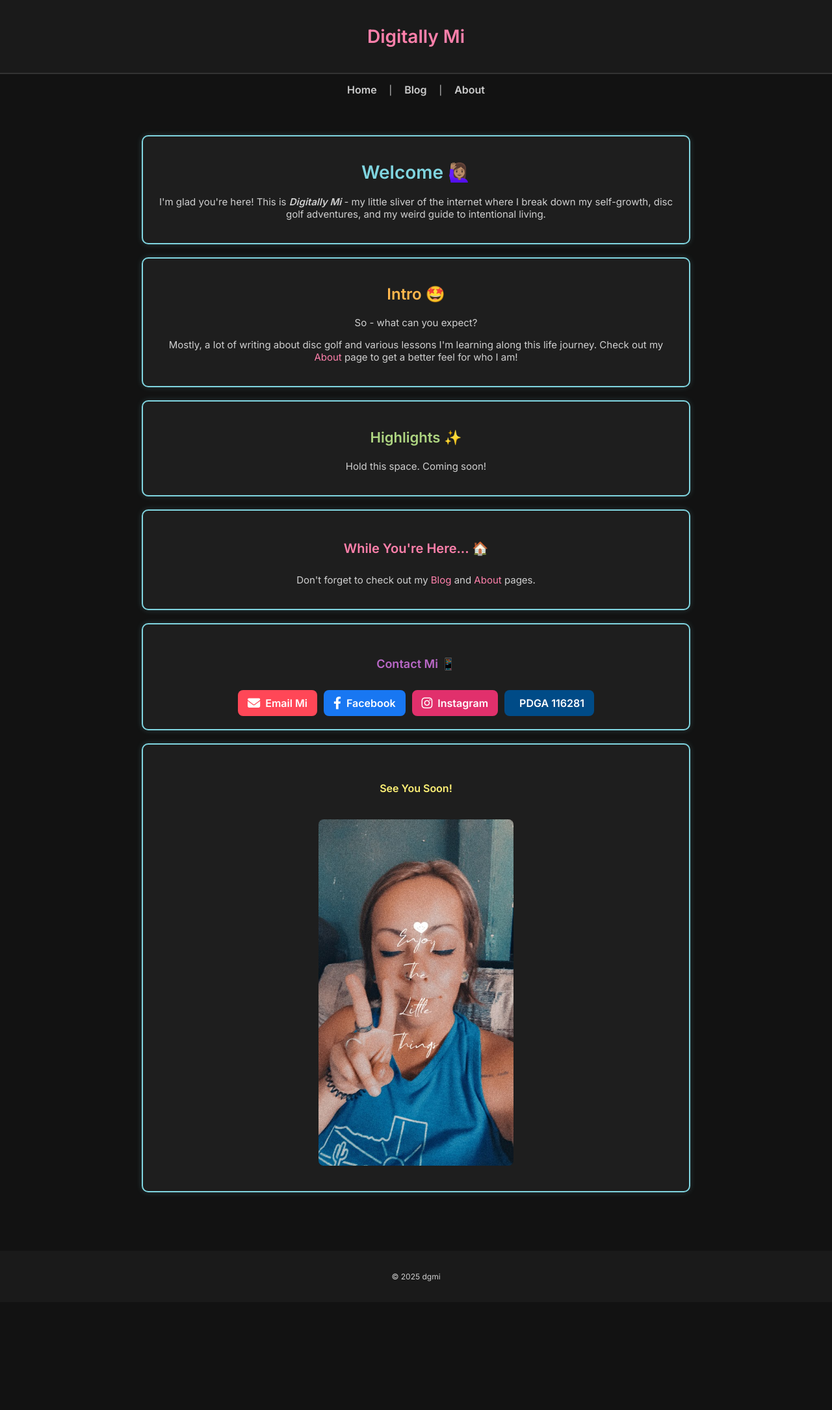
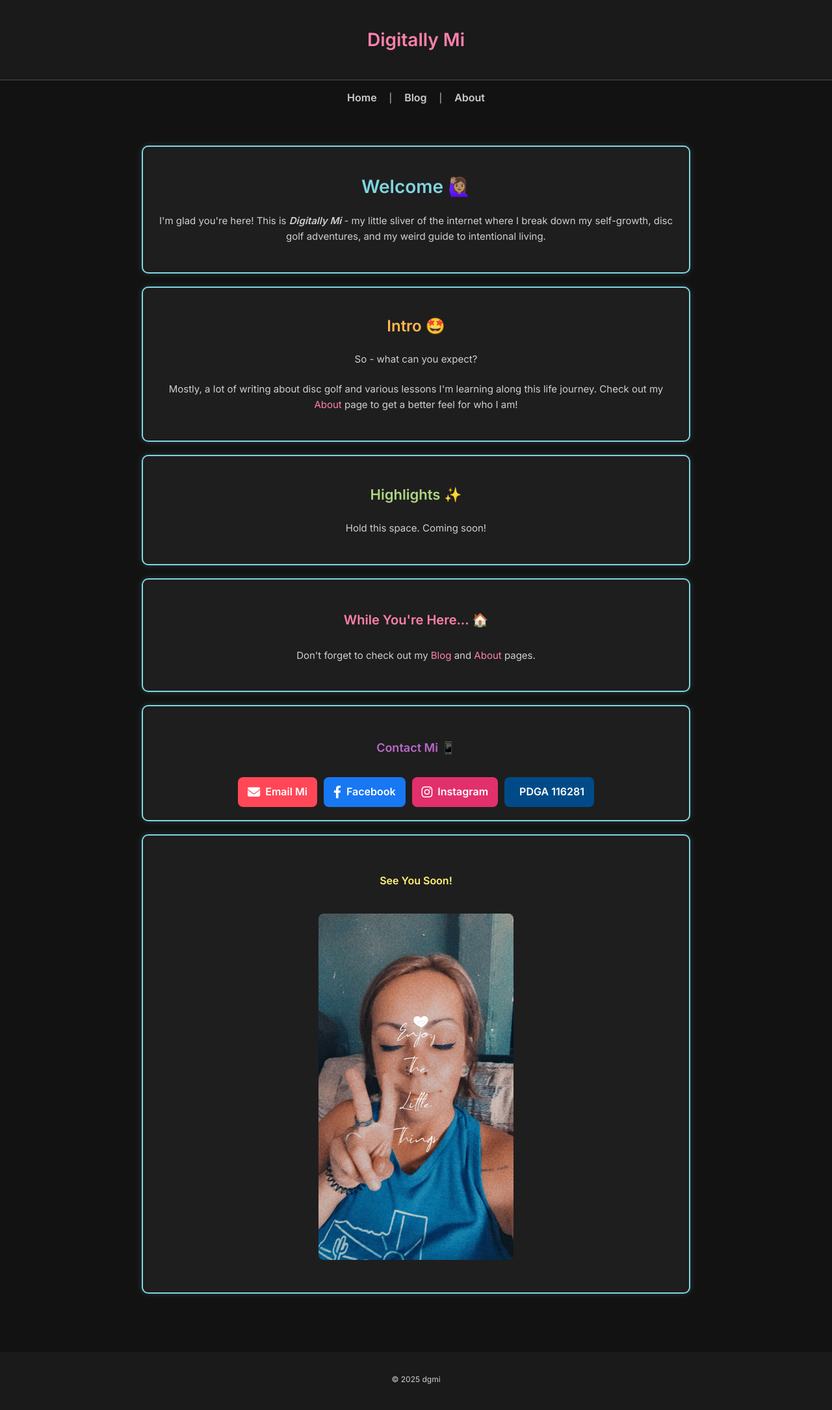
Before and after one commit to meeeyuh/meeeyuh.github.io, a Jekyll site: the page built from index.md, in a window 1280 px wide. Shown: the whole page at 65% size. Built offline with Jekyll 4.4.1, drawn with Linux system fonts in a browser that asks for light colours; our own code applies the rules of GitHub Pages for plain Markdown files; before the commit the page ends 2004 px from its top, so only the background shows below that.

Commit message:
CSS tweakage

```diff
--- a/assets/css/style.css
+++ b/assets/css/style.css
@@ -227,3 +227,13 @@ details summary::marker {
     margin-top: 5px;
     text-align: center;
 }
+
+/* Increase the line spacing for readability */
+body, p, li {
+    line-height: 1.6; /* Adjust the number to your preference, 1.6 is a good standard */
+}
+
+/* Add space between paragraphs */
+p {
+    margin-bottom: 1.5em; /* Adjust the number to your preference */
+}
```
